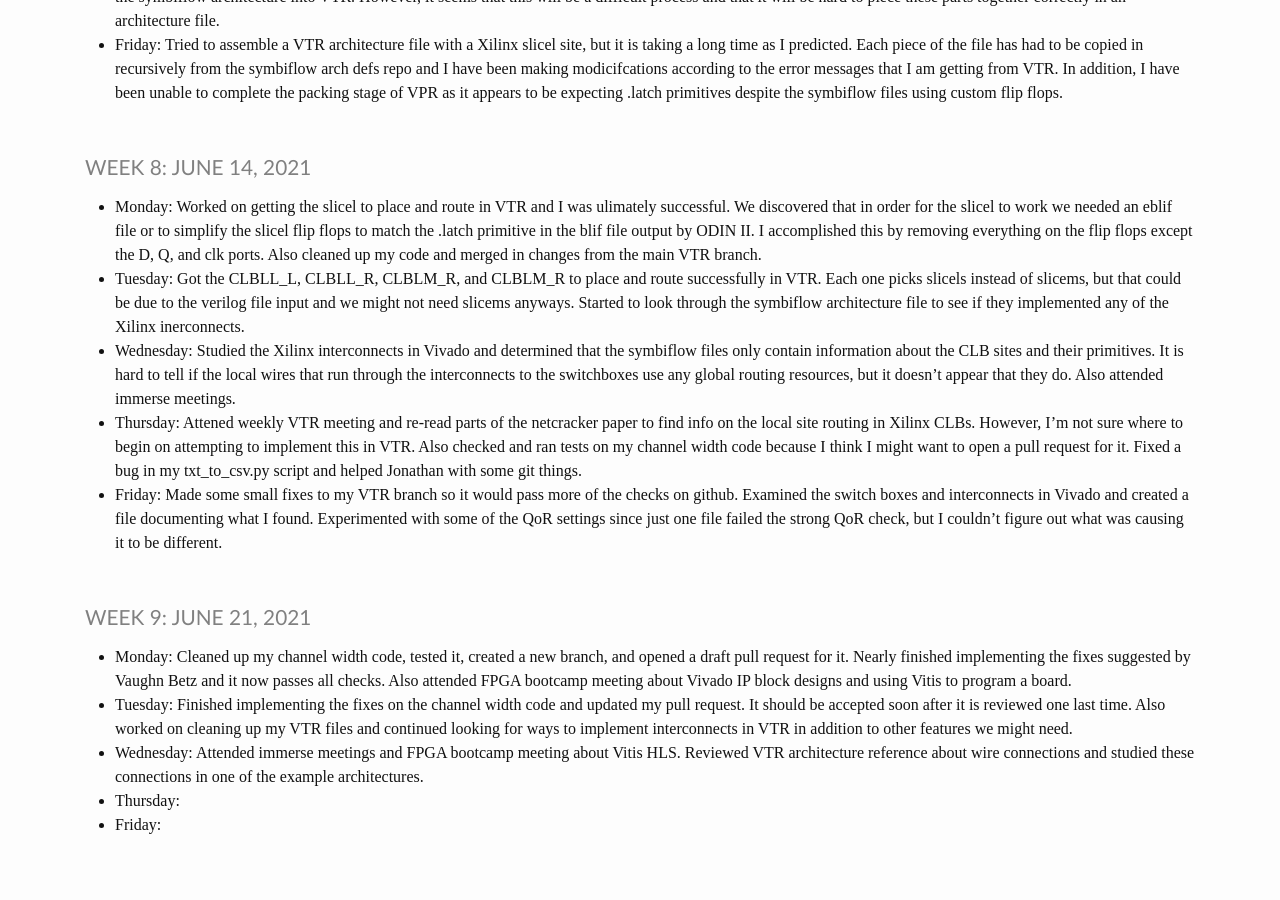
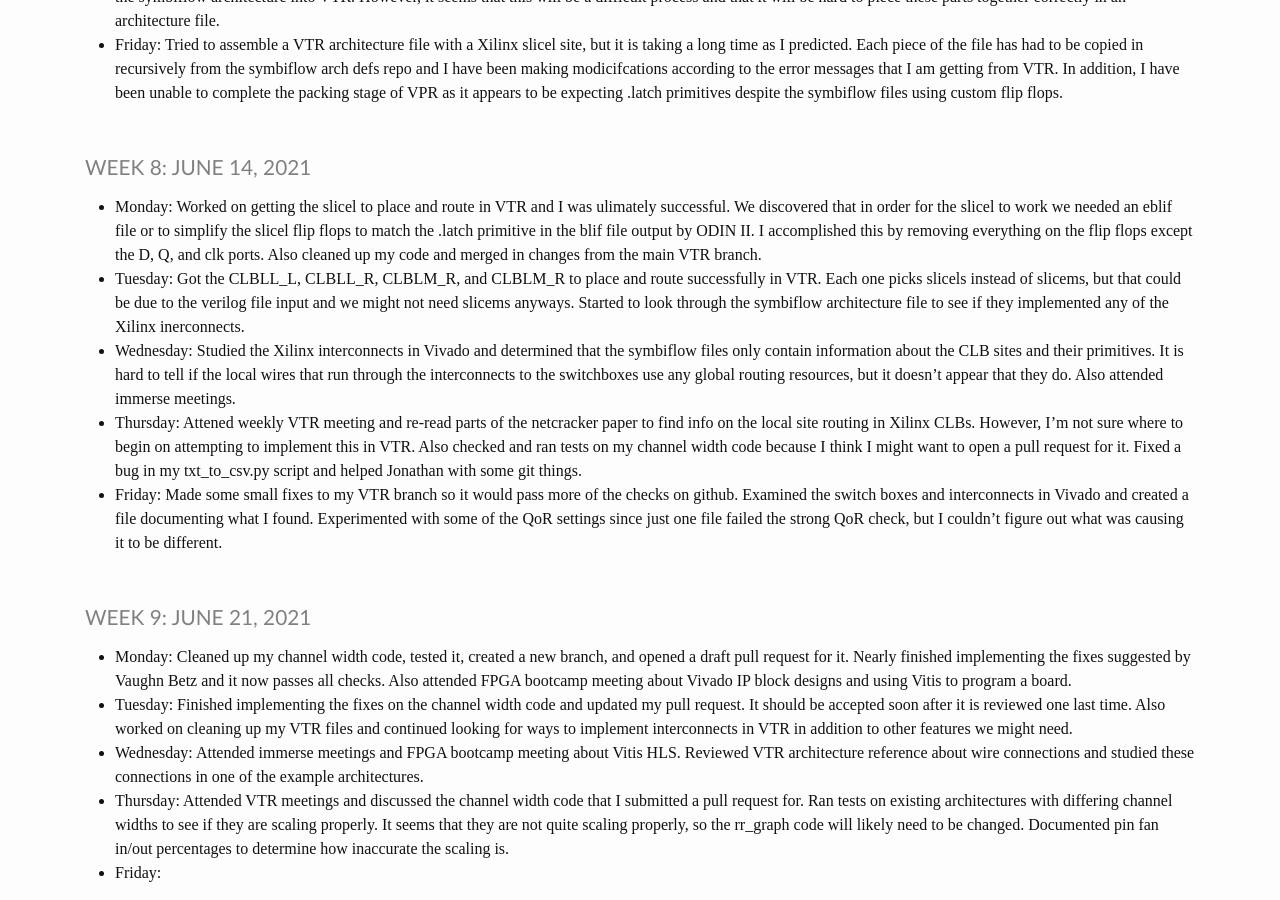
Before and after one commit to heinerb1/heinerb1.github.io, a Jekyll site: the page built from _pages/log.md, in a window 1280 px wide and 900 px high, scrolled down 2209 px. Built offline with Jekyll 4.4.1, drawn with Linux system fonts in a browser that asks for light colours; before the commit the page ends 3061 px from its top, so only the background shows below that.

Commit message:
6/24 Update

```diff
--- a/_pages/log.md
+++ b/_pages/log.md
@@ -146,5 +146,8 @@ title: IMMERSE Log
                looking for ways to implement interconnects in VTR in addition to other features we might need.
 * **Wednesday**: Attended immerse meetings and FPGA bootcamp meeting about Vitis HLS. Reviewed VTR architecture
                  reference about wire connections and studied these connections in one of the example architectures.
-* **Thursday**:
+* **Thursday**: Attended VTR meetings and discussed the channel width code that I submitted a pull request for. Ran
+                tests on existing architectures with differing channel widths to see if they are scaling properly.
+                It seems that they are not quite scaling properly, so the rr_graph code will likely need to be changed.
+                Documented pin fan in/out percentages to determine how inaccurate the scaling is.
 * **Friday**:
```
